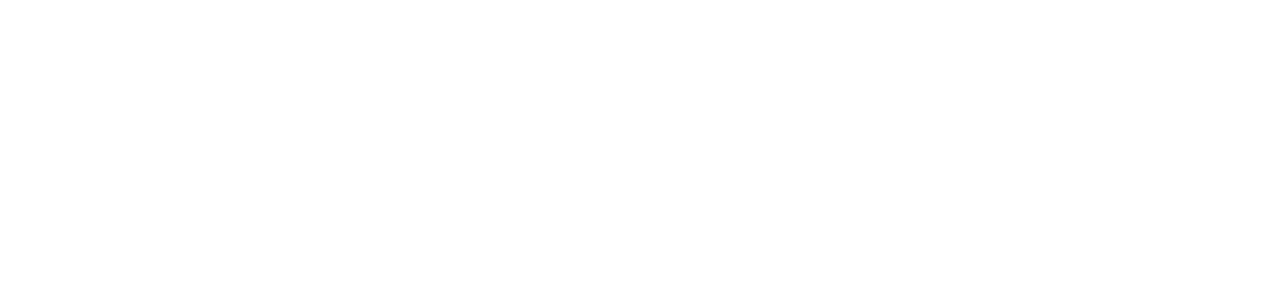
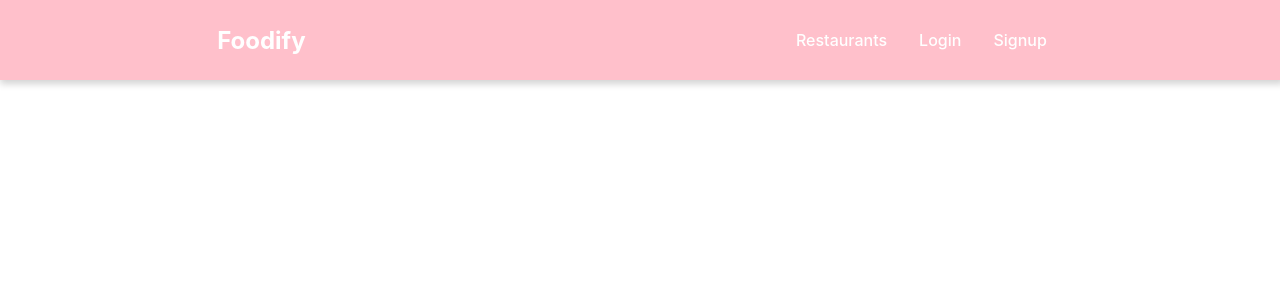
Before and after one commit to Frank-Rauen/foodify, a React (Create React App) app: page / in a window 1280 px wide. Shown: the top 300 px of the page. Built offline with nearby package versions, Linux system fonts and the light colour scheme.

Commit message:
Adds Navbar component and styling

```diff
--- a/src/App.css
+++ b/src/App.css
@@ -1,38 +1,5 @@
-.App {
-  text-align: center;
+.App-outer-container {
+  flex-direction: column;
+  display: flex;
+  min-height: 100vh;
 }
-
-.App-logo {
-  height: 40vmin;
-  pointer-events: none;
-}
-
-@media (prefers-reduced-motion: no-preference) {
-  .App-logo {
-    animation: App-logo-spin infinite 20s linear;
-  }
-}
-
-.App-header {
-  background-color: #282c34;
-  min-height: 100vh;
-  display: flex;
-  flex-direction: column;
-  align-items: center;
-  justify-content: center;
-  font-size: calc(10px + 2vmin);
-  color: white;
-}
-
-.App-link {
-  color: #61dafb;
-}
-
-@keyframes App-logo-spin {
-  from {
-    transform: rotate(0deg);
-  }
-  to {
-    transform: rotate(360deg);
-  }
-}
--- a/src/App.js
+++ b/src/App.js
@@ -1,10 +1,15 @@
 import React from 'react';
 import './App.css';
+import Navbar from '../src/components/Navbar/Navbar'
 
 function App() {
   return (
-    <div className="App">
+    <div className="App-outer-container">
+      <Navbar />
 
+    <div className="App-inner-container">
+
+    </div>
     </div>
   );
 }
--- a/src/components/Navbar/Navbar.jsx
+++ b/src/components/Navbar/Navbar.jsx
@@ -0,0 +1,18 @@
+import React from 'react';
+import styles from './Navbar.module.css'
+
+const Navbar = (props) => {
+    return (
+        <nav className={styles.navbar}>
+            <h1>Foodify</h1>
+            <ul>
+                <li>Restaurants</li>
+                <li>Login</li>
+                <li>Signup</li>
+
+            </ul>
+        </nav>
+    )
+}
+
+export default Navbar;
--- a/src/components/Navbar/Navbar.module.css
+++ b/src/components/Navbar/Navbar.module.css
@@ -0,0 +1,23 @@
+.navbar {
+    display: flex;
+    align-items: center;
+    height: 5rem;
+    background-color: pink;
+    justify-content: space-around;
+    color: #ffffff;
+    box-shadow: 2px 2px 7px 2px lightgray;
+}
+
+.navbar ul {
+    display: flex;
+    list-style: none;
+}
+
+.navbar ul li {
+    margin: 1rem;
+    font-weight: 500;
+}
+
+.navbar ul li:hover {
+    border-bottom: 5px solid gray;
+}
```
